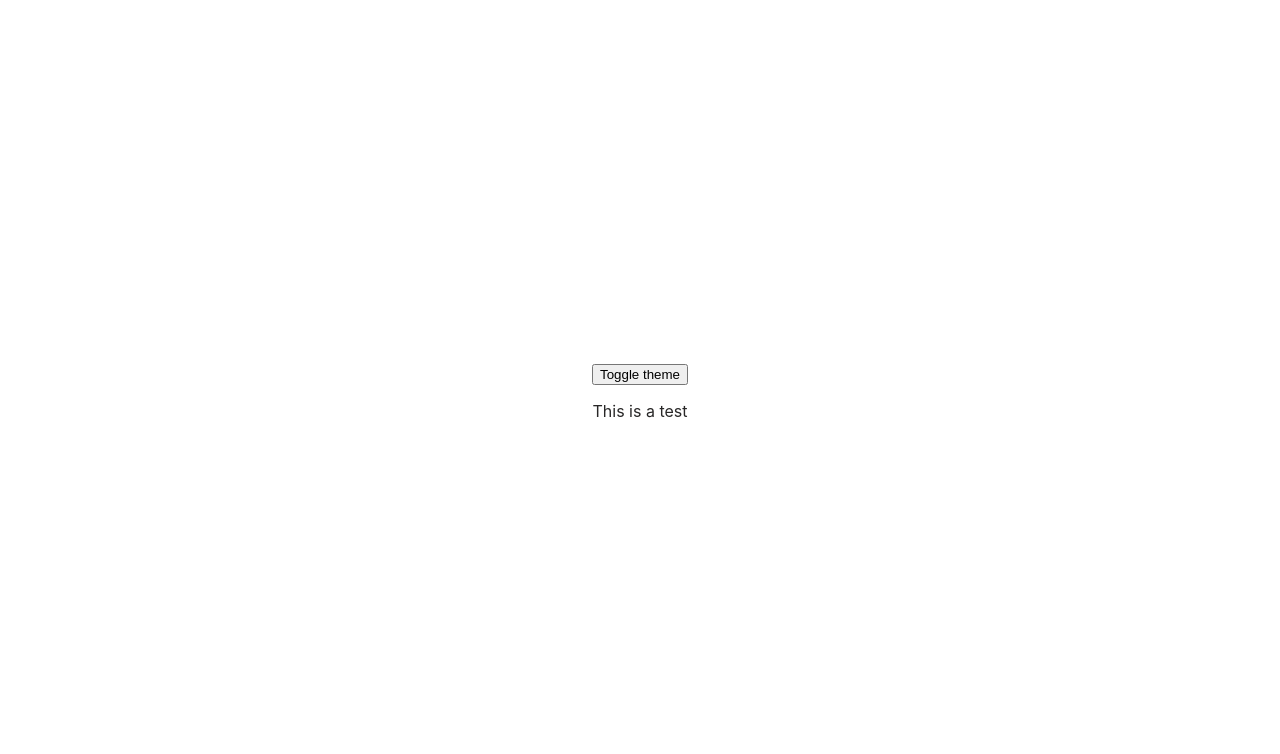
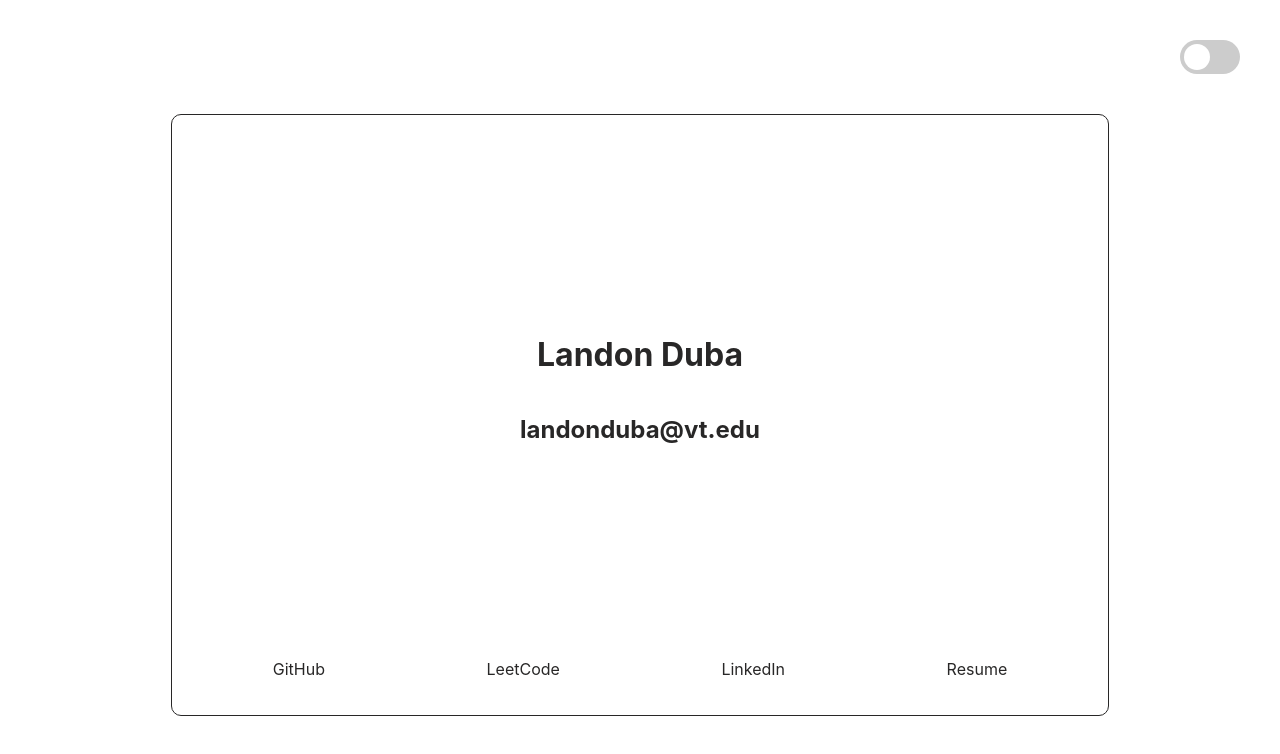
Before and after one commit to landonDuba/Landon-Duba-V2, a React (Create React App) app: page / in a window 1280 px wide. Shown: the top 754 px of the page. Built offline with nearby package versions, Linux system fonts and the light colour scheme.

Commit message:
added main card and toggle

```diff
--- a/src/App.css
+++ b/src/App.css
@@ -12,8 +12,7 @@
   height: 100vh;
   display: flex;
   flex-direction: column;
-  align-items: center;
-  justify-content: center;
   background-color: var(--bg);
   color: var(--text);
+  padding: 20px;
 }
--- a/src/App.js
+++ b/src/App.js
@@ -1,5 +1,7 @@
 import './App.css';
 import {useState} from "react";
+import { Navbar } from "./components/Navbar";
+import { Card } from "./components/Card";
 
 function App() {
   const [theme, setTheme] = useState("dark");
@@ -10,10 +12,8 @@ function App() {
 
   return (
     <div className="App" data-theme={theme}>
-      <button onClick={toggleTheme} className='toggleBTN'>
-          Toggle theme
-      </button>
-      <p>This is a test</p>
+      <Navbar modeSwitch={toggleTheme}/>
+      <Card/>
     </div>
   );
 }
--- /dev/null
+++ b/src/components/Card.css
@@ -0,0 +1,30 @@
+.card-holder {
+    display: flex;
+    flex-direction: column;
+    align-items: center;
+}
+
+.card {
+    display: flex;
+    border: 1px var(--text) solid;
+    border-radius: 10px;
+    padding: 20px;
+    height: 70vh;
+    width: 70vw;
+    flex-direction: column;
+    justify-content: space-between;
+}
+
+.cardCenter {
+    display: flex;
+    flex-direction: column;
+    align-items: center;
+    justify-content: center;
+    flex-grow: 1;
+}
+
+.links {
+    display: flex;
+    justify-content: space-around;
+    align-items: flex-end;
+}
--- /dev/null
+++ b/src/components/Card.js
@@ -0,0 +1,22 @@
+import './Card.css';
+
+export function Card() {
+
+    const links = ["GitHub", "LeetCode", "LinkedIn", "Resume"];
+
+    return (
+        <div className="card-holder">
+            <div className="card">
+                <div className='cardCenter'>
+                    <h1>Landon Duba</h1>
+                    <h2>landonduba@vt.edu</h2>
+                </div>
+                <div className='links'>
+                    {links.map((link) =>
+                        (<p>{link}</p>)
+                    )}
+                </div>
+            </div>
+        </div>
+    );
+}
--- /dev/null
+++ b/src/components/Navbar.css
@@ -0,0 +1,74 @@
+/*Toggle Switch - Adapted from W3Schools*/
+
+/* The switch - the box around the slider */
+.switch {
+  position: relative;
+  display: inline-block;
+  width: 60px;
+  height: 34px;
+}
+
+/* Hide default HTML checkbox */
+.switch input {
+  opacity: 0;
+  width: 0;
+  height: 0;
+}
+
+/* The slider */
+.slider {
+  position: absolute;
+  cursor: pointer;
+  top: 0;
+  left: 0;
+  right: 0;
+  bottom: 0;
+  background-color: #ccc;
+  -webkit-transition: .4s;
+  transition: .4s;
+}
+
+.slider:before {
+  position: absolute;
+  content: "";
+  height: 26px;
+  width: 26px;
+  left: 4px;
+  bottom: 4px;
+  background-color: white;
+  -webkit-transition: .4s;
+  transition: .4s;
+}
+
+input:checked + .slider {
+  background-color: #2196F3;
+}
+
+input:focus + .slider {
+  box-shadow: 0 0 1px #2196F3;
+}
+
+input:checked + .slider:before {
+  -webkit-transform: translateX(26px);
+  -ms-transform: translateX(26px);
+  transform: translateX(26px);
+}
+
+/* Rounded sliders */
+.slider.round {
+  border-radius: 34px;
+}
+
+.slider.round:before {
+  border-radius: 50%;
+}
+
+.navbar {
+    background-color: var(--bg);
+    display: flex;
+    justify-content: flex-end;
+    padding: 20px;
+    position: sticky;
+    top: 0;
+    padding-bottom: 40px;
+}
--- /dev/null
+++ b/src/components/Navbar.js
@@ -0,0 +1,12 @@
+import './Navbar.css';
+
+export function Navbar({modeSwitch}) {
+    return (
+        <div className='navbar'>
+            <label className="switch">
+                <input type="checkbox" onClick={modeSwitch}/>
+                <span className="slider round"></span>
+            </label>
+        </div>
+    );
+}
```
